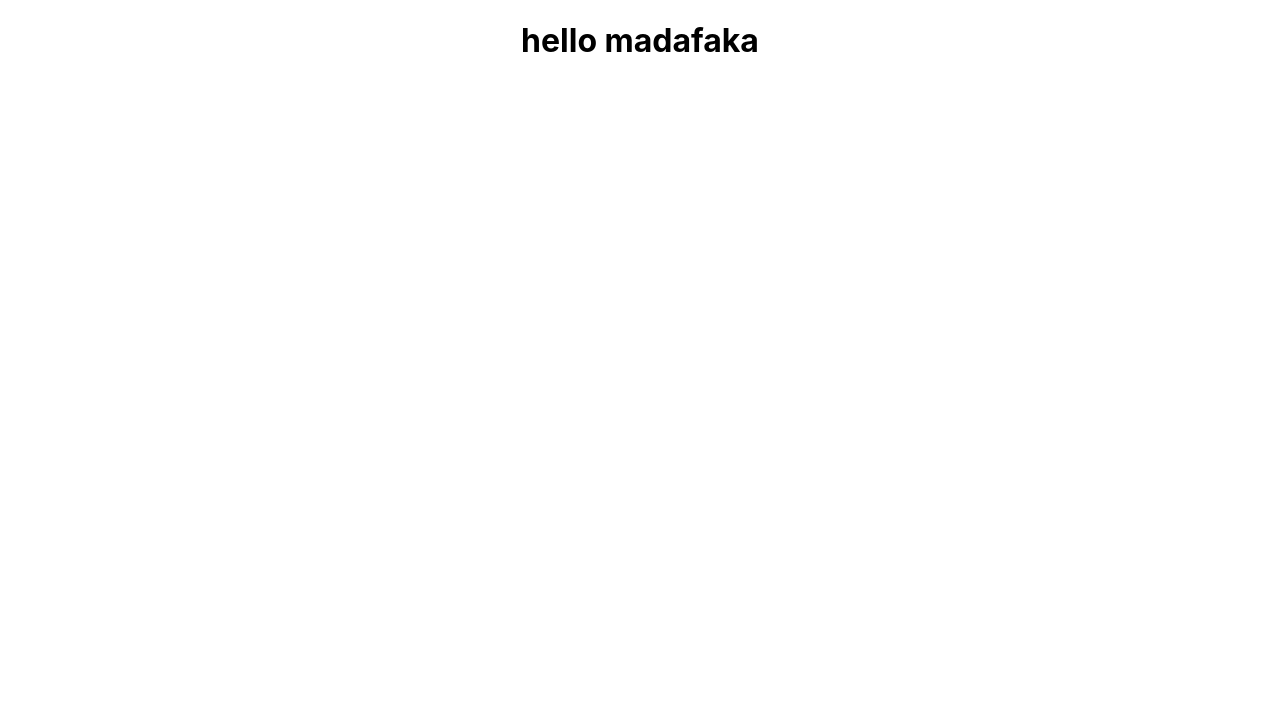
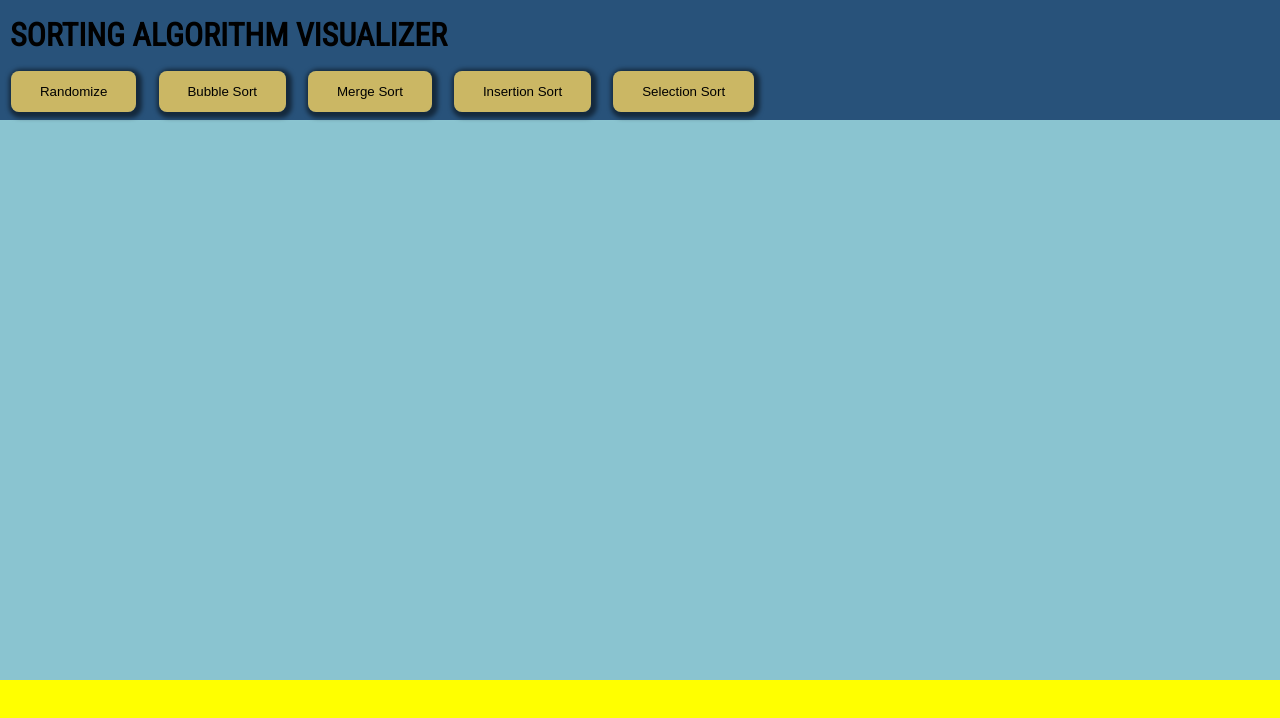
Before and after one commit to mtzngn/sorting-algorithms-visualizer, a React (Create React App) app: page / in a window 1280 px wide. Shown: the top 718 px of the page. Built offline with nearby package versions, Linux system fonts and the light colour scheme.

Commit message:
general components folder created and navbar implemented

```diff
--- a/package.json
+++ b/package.json
@@ -8,7 +8,9 @@
     "@testing-library/user-event": "^12.8.3",
     "react": "^17.0.1",
     "react-dom": "^17.0.1",
+    "react-router-dom": "^5.2.0",
     "react-scripts": "4.0.3",
+    "styled-components": "^5.2.1",
     "web-vitals": "^1.1.1"
   },
   "scripts": {
--- a/public/index.html
+++ b/public/index.html
@@ -10,34 +10,15 @@
       content="Web site created using create-react-app"
     />
     <link rel="apple-touch-icon" href="%PUBLIC_URL%/logo192.png" />
-    <!--
-      manifest.json provides metadata used when your web app is installed on a
-      user's mobile device or desktop. See https://developers.google.com/web/fundamentals/web-app-manifest/
-    -->
+
     <link rel="manifest" href="%PUBLIC_URL%/manifest.json" />
-    <!--
-      Notice the use of %PUBLIC_URL% in the tags above.
-      It will be replaced with the URL of the `public` folder during the build.
-      Only files inside the `public` folder can be referenced from the HTML.
-
-      Unlike "/favicon.ico" or "favicon.ico", "%PUBLIC_URL%/favicon.ico" will
-      work correctly both with client-side routing and a non-root public URL.
-      Learn how to configure a non-root public URL by running `npm run build`.
-    -->
-    <title>React App</title>
+    <link rel="preconnect" href="https://fonts.gstatic.com">
+    <link href="https://fonts.googleapis.com/css2?family=Roboto+Condensed&display=swap" rel="stylesheet">
+    <title>Sorting Algorithms Visualizer</title>
   </head>
   <body>
     <noscript>You need to enable JavaScript to run this app.</noscript>
     <div id="root"></div>
-    <!--
-      This HTML file is a template.
-      If you open it directly in the browser, you will see an empty page.
 
-      You can add webfonts, meta tags, or analytics to this file.
-      The build step will place the bundled scripts into the <body> tag.
-
-      To begin the development, run `npm start` or `yarn start`.
-      To create a production bundle, use `npm run build` or `yarn build`.
-    -->
   </body>
 </html>
--- a/src/App.css
+++ /dev/null
@@ -1,38 +0,0 @@
-.App {
-  text-align: center;
-}
-
-.App-logo {
-  height: 40vmin;
-  pointer-events: none;
-}
-
-@media (prefers-reduced-motion: no-preference) {
-  .App-logo {
-    animation: App-logo-spin infinite 20s linear;
-  }
-}
-
-.App-header {
-  background-color: #282c34;
-  min-height: 100vh;
-  display: flex;
-  flex-direction: column;
-  align-items: center;
-  justify-content: center;
-  font-size: calc(10px + 2vmin);
-  color: white;
-}
-
-.App-link {
-  color: #61dafb;
-}
-
-@keyframes App-logo-spin {
-  from {
-    transform: rotate(0deg);
-  }
-  to {
-    transform: rotate(360deg);
-  }
-}
--- a/src/App.js
+++ b/src/App.js
@@ -1,10 +1,25 @@
-import './App.css';
+import { useState } from "react";
+import styled from "styled-components";
+import Navbar from "./components/Navbar";
+import Visualizer from "./components/Visualizer";
+import Control from "./components/Control";
 
+const StyledApp = styled.div`
+
+height: 100vh;
+width: 100%;
+background-color: #8ac4d0;
+
+`
 function App() {
+  const [numArr, setNumArr] = useState()
+
   return (
-    <div className="App">
-      <h1>hello madafaka</h1>
-    </div>
+    <StyledApp>
+      <Navbar/>
+      <Visualizer/>
+      <Control/>
+    </StyledApp>
   );
 }
 
--- /dev/null
+++ b/src/components/Button.jsx
@@ -0,0 +1,31 @@
+import styled from "styled-components";
+
+const StyledButton = styled.button`
+padding: 0.8rem 1.8rem;
+background-color: rgba(244, 209, 96, 0.8);
+border: none;
+border-radius: 0.5rem;
+box-shadow: 2px 2px 4px 4px rgba(0,0,0,0.5);
+transition: all 0.1s ease-in;
+:hover{
+background-color: #fbeeac;
+transform: translateY(-2px);
+cursor: pointer;
+}
+:active{
+    background-color: #f4d160;
+    box-shadow: 1px 1px 2px 2px rgba(0,0,0,0.5);
+}
+:focus{
+    outline: none;
+}
+`
+const Button = ({ btnName }) => {
+    return(
+        <StyledButton>
+            {btnName}
+        </StyledButton>
+    )
+}
+
+export default Button;
--- /dev/null
+++ b/src/components/Control.jsx
@@ -0,0 +1,15 @@
+import styled from "styled-components";
+
+const StyledControl = styled.div`
+height: 15%;
+width: 100%;
+
+background-color: yellow;;
+`
+const Control = () => {
+    return(
+        <StyledControl></StyledControl>
+    )
+}
+
+export default Control;
--- /dev/null
+++ b/src/components/Navbar.jsx
@@ -0,0 +1,62 @@
+import styled from "styled-components";
+import Button from "./Button"
+
+const StyledNavbar = styled.div`
+height: 15%;
+width: 100%;
+background-color: #28527a;
+.title{
+    height: 50%;
+    display: flex;
+    justify-content: flex-start;
+    align-items: center;
+    padding-left: 10px;
+    h1{
+        margin-top: 10px;
+    }
+}
+.nav{
+    height: 50%;
+    ul{
+        width: 90%auto;
+        display: flex;
+        justify-content: flex-start;
+        align-items: center;
+        list-style-type: none;
+
+        li{
+            margin: 0.7rem;
+        }
+    }
+}
+`
+const Navbar = () => {
+    return(
+        <StyledNavbar>
+            <div className="title">
+                <h1>SORTING ALGORITHM VISUALIZER</h1>
+            </div>
+            <div className="nav">
+                <ul>
+                    <li>
+                        <Button btnName={"Randomize"}/>
+                    </li>
+                    <li>
+                        <Button btnName={"Bubble Sort"}/>
+                    </li>
+                    <li>
+                        <Button btnName={"Merge Sort"}/>
+                    </li>
+                    <li>
+                        <Button btnName={"Insertion Sort"}/>
+                    </li>
+                    <li>
+                        <Button btnName={"Selection Sort"}/>
+                    </li>
+                </ul>
+            </div>
+        </StyledNavbar>
+    )
+}
+
+export default Navbar;
--- /dev/null
+++ b/src/components/Visualizer.jsx
@@ -0,0 +1,16 @@
+import styled from "styled-components";
+
+const StyledVisualizer = styled.div`
+height: 70%;
+width: 100%;
+background-color: #8ac4d0;
+`
+const Visualizer = () => {
+    return(
+        <StyledVisualizer>
+
+        </StyledVisualizer>
+    )
+}
+
+export default Visualizer;
--- a/src/index.css
+++ b/src/index.css
@@ -1,13 +1,9 @@
+*{
+  margin: 0;
+  padding: 0;
+}
 body {
-  margin: 0;
-  font-family: -apple-system, BlinkMacSystemFont, 'Segoe UI', 'Roboto', 'Oxygen',
-    'Ubuntu', 'Cantarell', 'Fira Sans', 'Droid Sans', 'Helvetica Neue',
-    sans-serif;
+  font-family: 'Roboto Condensed', sans-serif;
   -webkit-font-smoothing: antialiased;
   -moz-osx-font-smoothing: grayscale;
 }
-
-code {
-  font-family: source-code-pro, Menlo, Monaco, Consolas, 'Courier New',
-    monospace;
-}
```
Also changed, not shown: src/utils/utils.js (added), 1 other file (tests, documents, lock files or other folders).
